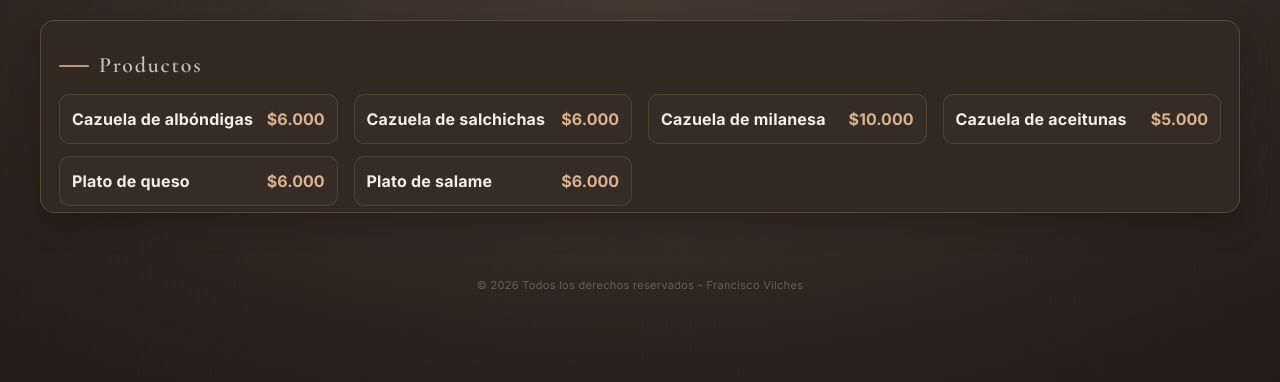
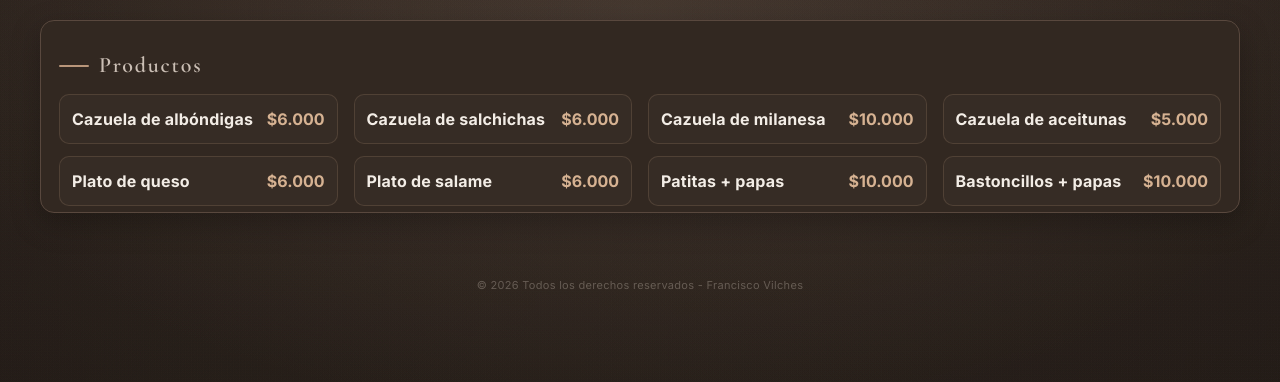
Before and after one commit to 17fraaan/Esco-RestoBar, a plain HTML site: page pages/entradas.html in a window 1280 px wide. Shown: the part 392-774 px from the top of the page. Drawn offline with nearby package versions, Linux system fonts and the light colour scheme.

Commit message:
Entradas: agregar patitas + papas y bastoncillos + papas

```diff
--- a/pages/entradas.html
+++ b/pages/entradas.html
@@ -46,6 +46,14 @@
           <span class="product-name">Plato de salame</span>
           <span class="product-price">$6.000</span>
         </div>
+        <div class="product-item">
+          <span class="product-name">Patitas + papas</span>
+          <span class="product-price">$10.000</span>
+        </div>
+        <div class="product-item">
+          <span class="product-name">Bastoncillos + papas</span>
+          <span class="product-price">$10.000</span>
+        </div>
       </div>
     </section>
 
```
Also changed, not shown: pages/sandwicheria.html (+1 -1 lines).
